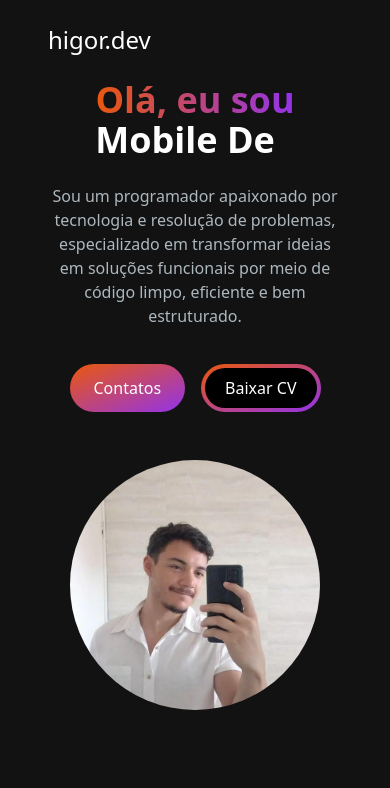
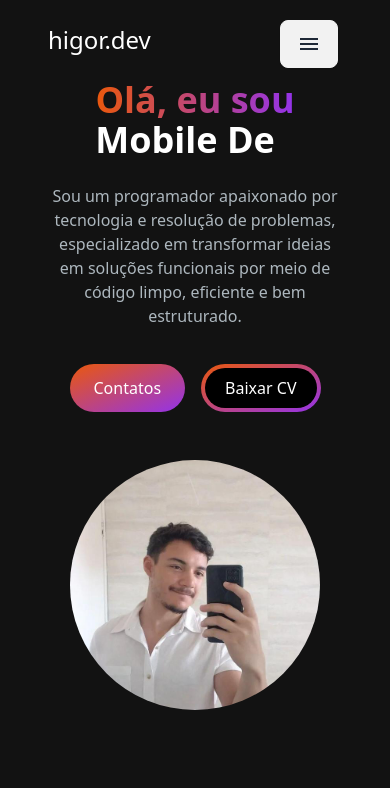
Before and after one commit to HigorSR/Portfolio, a Next.js app: page / in a window 390 px wide. Shown: the top 788 px of the page. Built offline with nearby package versions, Linux system fonts and the light colour scheme.

Commit message:
Update Navbar.jsx

```diff
--- a/src/app/components/Navbar.jsx
+++ b/src/app/components/Navbar.jsx
@@ -1,3 +1,5 @@
+import MenuIcon from "@mui/icons-material/Menu";
+
 export default function Navbar() {
   return (
     <div className="relative">
@@ -19,6 +21,25 @@ export default function Navbar() {
               Contatos
             </span>
           </p>
+          <div className="dropdown dropdown-end mt-2 md:hidden">
+            <div tabIndex={0} role="button" className="btn m-1">
+              <MenuIcon></MenuIcon>
+            </div>
+            <ul
+              tabIndex={0}
+              className="dropdown-content menu bg-base-100 rounded-box z-[1] w-52 p-2 shadow"
+            >
+              <li className="mb-1 px-1 py-1 hover:rounded-full hover:bg-gradient-to-br hover:from-orange-600 hover:to-purple-600">
+                <a>Sobre</a>
+              </li>
+              <li className="mb-1 px-1 py-1 hover:rounded-full hover:bg-gradient-to-br hover:from-orange-600 hover:to-purple-600">
+                <a>Projetos</a>
+              </li>
+              <li className="mb-1 px-1 py-1 hover:rounded-full hover:bg-gradient-to-br hover:from-orange-600 hover:to-purple-600">
+                <a>Contatos</a>
+              </li>
+            </ul>
+          </div>
         </div>
       </nav>
     </div>
```
